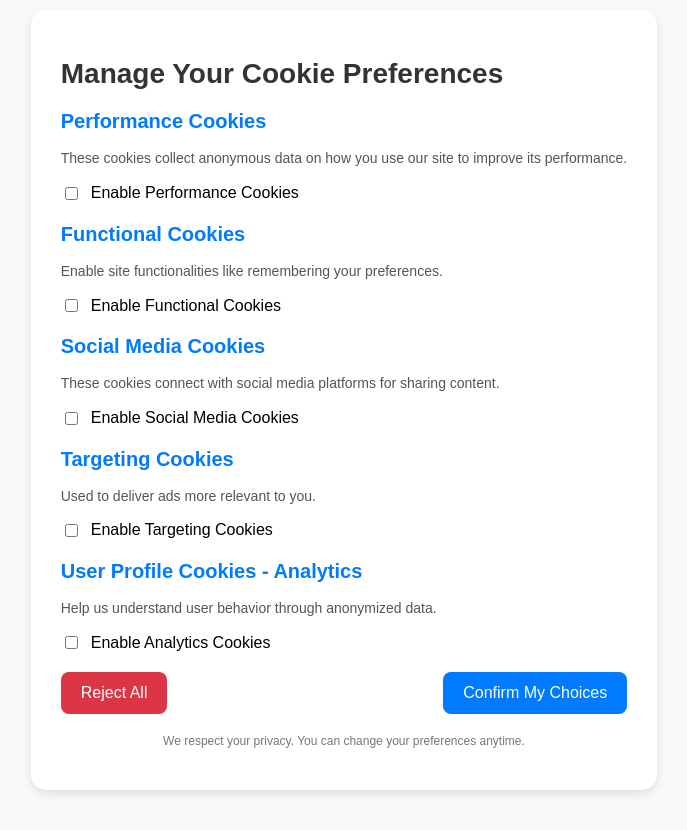
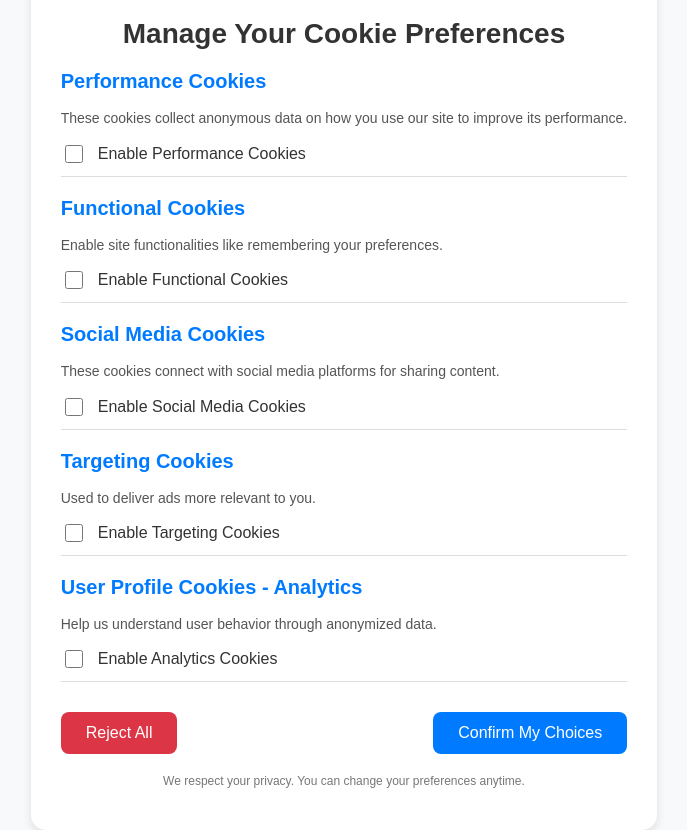
Before and after one commit to surapheal/insa, a website: page cookies.html in a window 1280 px wide. Shown: the whole page, without its empty margins (296-983 px from the left). Before the commit the page ends 800 px from the top, so only its background shows below. Drawn offline with Linux system fonts and the light colour scheme.

Commit message:
Update cookies.html

```diff
--- a/cookies.html
+++ b/cookies.html
@@ -27,36 +27,45 @@
       font-size: 28px;
       margin-bottom: 20px;
       color: #333;
+      text-align: center;
     }
     .cookie-section {
       margin-bottom: 20px;
+      padding-bottom: 10px;
+      border-bottom: 1px solid #ddd;
     }
     .cookie-section h2 {
       font-size: 20px;
-      margin-bottom: 10px;
+      margin-bottom: 8px;
       color: #007bff;
     }
     .cookie-section p {
       font-size: 14px;
       color: #555;
       line-height: 1.6;
+      margin-bottom: 12px;
     }
     .checkbox {
       display: flex;
       align-items: center;
-      gap: 10px;
-      margin-bottom: 10px;
+      gap: 12px;
     }
     .checkbox input {
       cursor: pointer;
+      width: 18px;
+      height: 18px;
+    }
+    .checkbox label {
+      font-size: 16px;
+      color: #333;
     }
     .button-group {
       display: flex;
       justify-content: space-between;
-      margin-top: 20px;
+      margin-top: 30px;
     }
     .button {
-      padding: 12px 20px;
+      padding: 12px 25px;
       font-size: 16px;
       border: none;
       border-radius: 8px;
@@ -143,7 +152,6 @@
   </div>
 
   <script>
-    // Function to set cookies based on preferences
     function setCookie(name, value, days) {
       var expires = "";
       if (days) {
@@ -154,13 +162,11 @@
       document.cookie = name + "=" + (value || "") + expires + "; path=/";
     }
 
-    // Function to delete cookies
     function deleteCookie(name) {
       document.cookie = name + "=; expires=Thu, 01 Jan 1970 00:00:00 UTC; path=/";
     }
 
     function rejectAll() {
-      // Reject all cookies by deleting them
       deleteCookie("performance");
       deleteCookie("functional");
       deleteCookie("socialMedia");
@@ -170,7 +176,6 @@
     }
 
     function confirmChoices() {
-      // Save preferences based on checkbox states
       setCookie("performance", document.getElementById("performance").checked, 365);
       setCookie("functional", document.getElementById("functional").checked, 365);
       setCookie("socialMedia", document.getElementById("socialMedia").checked, 365);
```
